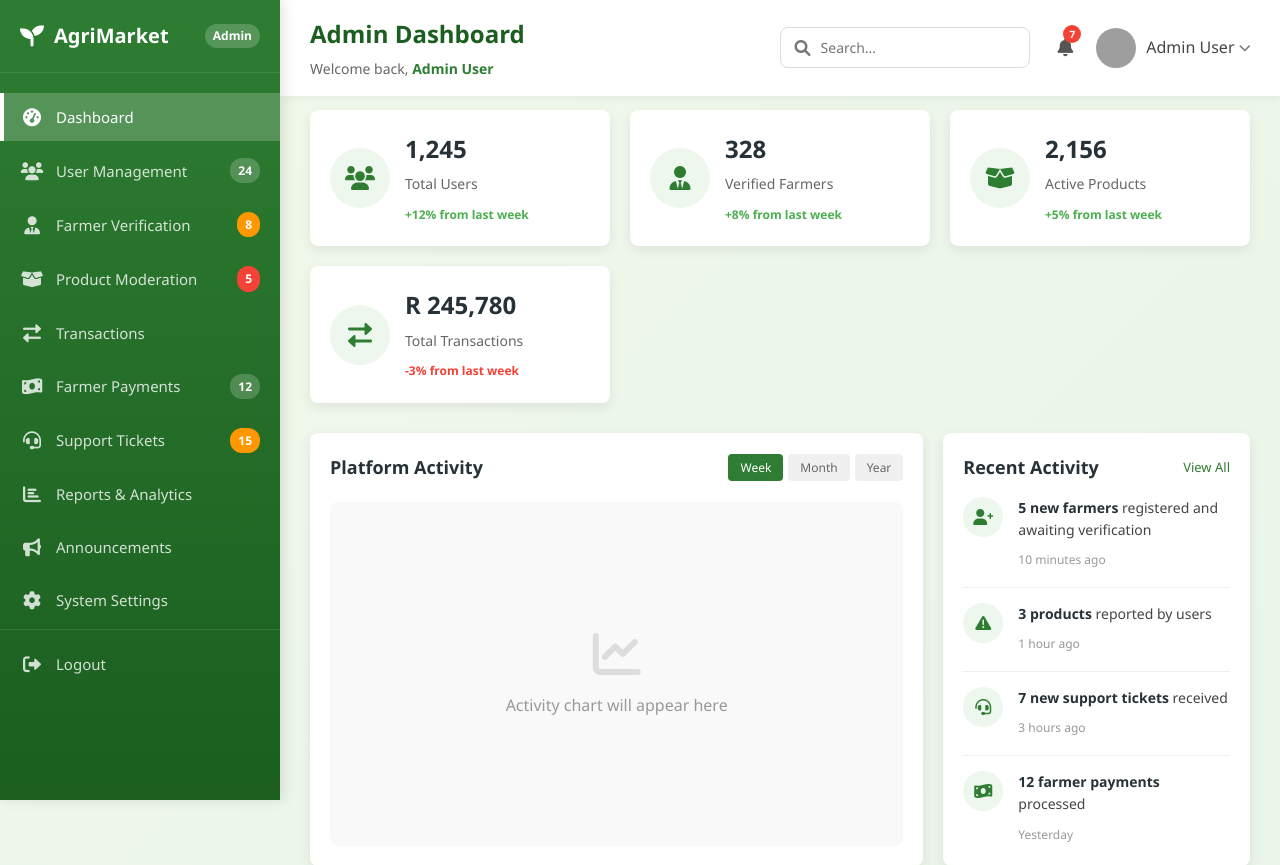
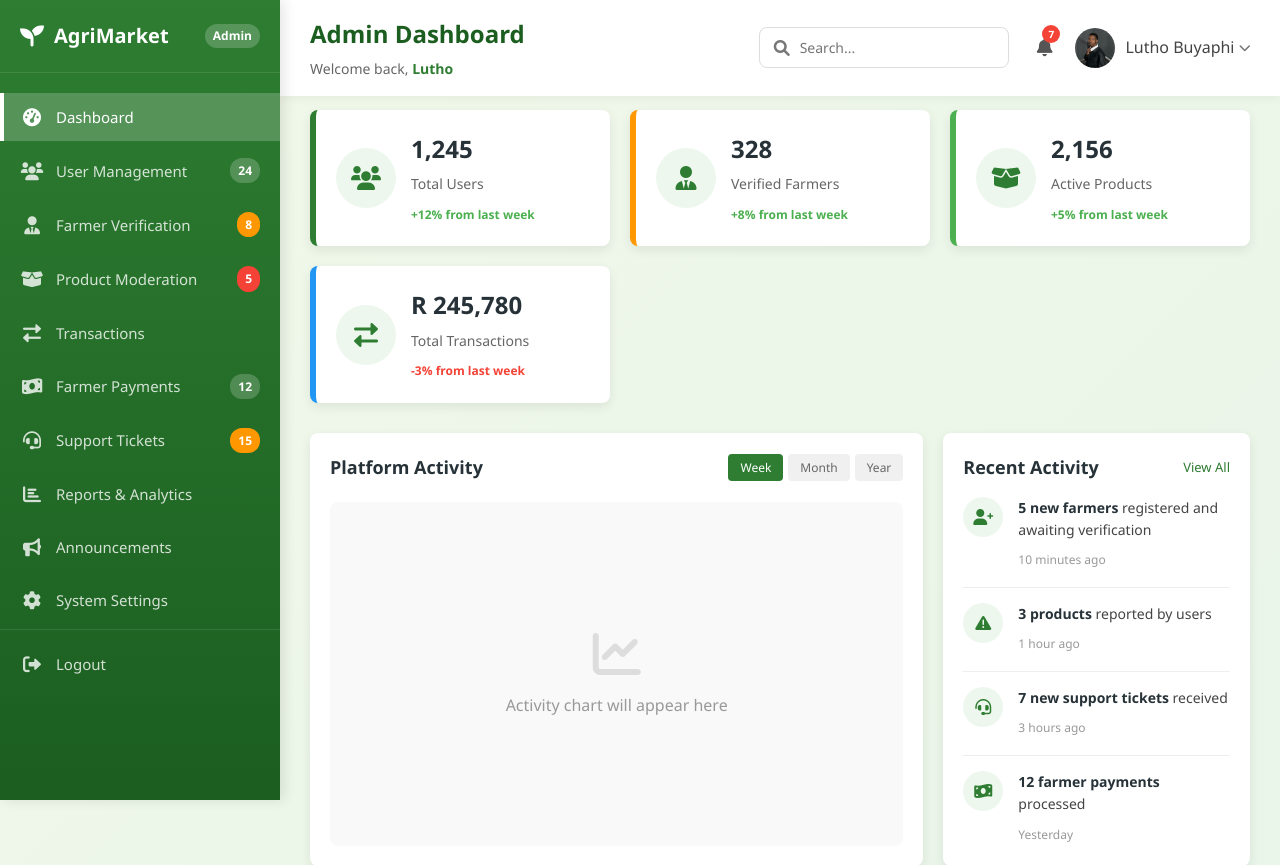
Before and after one commit to HealTech-Trio/AgriMarket, a PHP site: page /AgriMarket/frontend/templates/dashboard/admin.php in a window 1280 px wide. Shown: the top 865 px of the page. Run offline with PHP 8.4, Linux system fonts and the light colour scheme; some libraries are stand-ins or nearby versions; grey boxes are pictures that could not be loaded.

```diff
--- a/frontend/stylesheets/admin.css
+++ b/frontend/stylesheets/admin.css
@@ -407,7 +407,25 @@ body {
   transform: translateY(-5px);
   box-shadow: 0 8px 20px rgba(0, 0, 0, 0.1);
 }
-
+.stat-card {
+    border-left: 6px solid transparent;
+}
+
+.stat-card.stat1 {
+    border-left-color: var(--primary-color);
+}
+
+.stat-card.stat2 {
+    border-left-color: var(--warning-color);
+}
+
+.stat-card.stat3 {
+    border-left-color: var(--success-color);
+}
+
+.stat-card.stat4 {
+    border-left-color: var(--info-color);
+}
 .stat-icon {
   width: 60px;
   height: 60px;
--- a/frontend/templates/dashboard/admin.php
+++ b/frontend/templates/dashboard/admin.php
@@ -110,7 +110,7 @@
             <header class="admin-header">
                 <div class="header-left">
                     <h1>Admin Dashboard</h1>
-                    <p>Welcome back, <span class="admin-name">Admin User</span></p>
+                    <p>Welcome back, <span class="admin-name">Lutho</span></p>
                 </div>
 
                 <div class="header-right">
@@ -127,10 +127,10 @@
 
                         <div class="admin-profile">
                             <div class="avatar">
-                                <img src="../../assets/images/admin.jpg" alt="Admin">
+                                <img src="../../assets/images/lutho.png" alt="Admin">
                             </div>
                             <div class="profile-dropdown">
-                                <span>Admin User</span>
+                                <span>Lutho Buyaphi</span>
                                 <i class="fas fa-chevron-down"></i>
                                 <div class="dropdown-menu">
                                     <a href="#"><i class="fas fa-user"></i> My Profile</a>
@@ -149,7 +149,7 @@
                 <!-- Dashboard Overview -->
                 <section class="content-section active" id="dashboard-content">
                     <div class="stats-grid">
-                        <div class="stat-card">
+                        <div class="stat-card stat1">
                             <div class="stat-icon">
                                 <i class="fas fa-users"></i>
                             </div>
@@ -160,7 +160,7 @@
                             </div>
                         </div>
 
-                        <div class="stat-card">
+                        <div class="stat-card stat2">
                             <div class="stat-icon">
                                 <i class="fas fa-user-tie"></i>
                             </div>
@@ -171,7 +171,7 @@
                             </div>
                         </div>
 
-                        <div class="stat-card">
+                        <div class="stat-card stat3">
                             <div class="stat-icon">
                                 <i class="fas fa-box-open"></i>
                             </div>
@@ -182,7 +182,7 @@
                             </div>
                         </div>
 
-                        <div class="stat-card">
+                        <div class="stat-card stat4">
                             <div class="stat-icon">
                                 <i class="fas fa-exchange-alt"></i>
                             </div>
```
Also changed, not shown: frontend/templates/dashboard/farmer.php (+8 -7 lines), frontend/assets/images/divine.png (added), frontend/assets/images/lutho.png (added).
